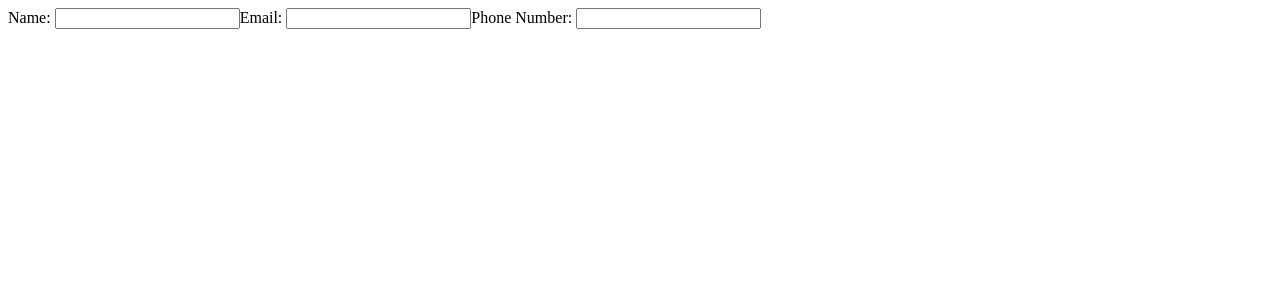
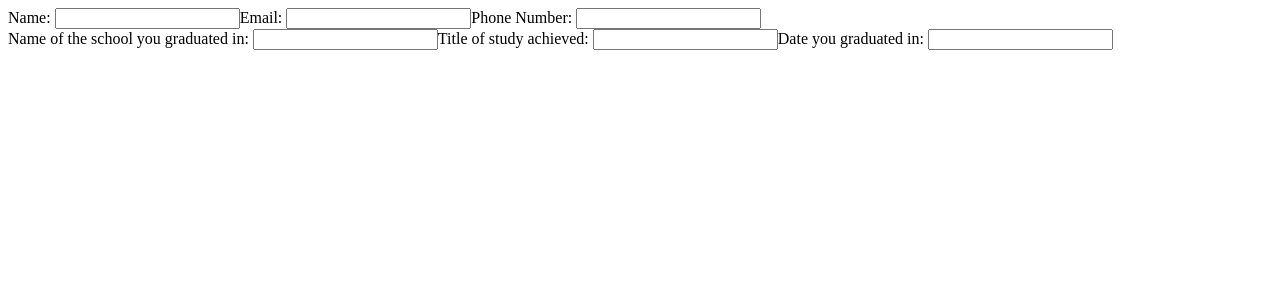
Before and after one commit to Vincde/Project-CV-Application, a React (Vite) app: page / in a window 1280 px wide. Shown: the top 300 px of the page. Built offline with nearby package versions, Linux system fonts and the light colour scheme.

Commit message:
Add EducationalExperience component into the App, with the same logic of GeneralInfo component

```diff
--- a/src/App.jsx
+++ b/src/App.jsx
@@ -1,16 +1,21 @@
 import GeneralInfo from './components/GeneralInfo';
+import EducationalExperience from './components/EducationalExperience';
 import { useState } from 'react';
 
 function App() {
   const [generalInfo, setGeneralInfo] = useState({name : '', email: '', phone: ""});
+  const [educationInfo, setEducationInfo] = useState({schoolName: '', titleOfStudy: '', dateOfStudy: ''})
 
 
-    function handleChange(e, changingObject, setChangingObject) {
-      setChangingObject({...changingObject, [e.target.id]: e.target.value});
-    }
+  function handleChange(e, changingObject, setChangingObject) {
+    setChangingObject({...changingObject, [e.target.id]: e.target.value});
+  }
 
   return(
+    <>
     <GeneralInfo generalInfo={generalInfo} setGeneralInfo={setGeneralInfo} handleChange={handleChange}></GeneralInfo>
+    <EducationalExperience educationInfo={educationInfo} setEducationInfo={setEducationInfo} handleChange={handleChange}></EducationalExperience>
+    </>
   );
 
 }
--- /dev/null
+++ b/src/components/EducationalExperience.jsx
@@ -0,0 +1,14 @@
+export default function EducationalExperience({educationInfo, setEducationInfo, handleChange}){
+    return(
+        <section>
+            <form onSubmit={(e) => e.preventDefault()}>
+                <label htmlFor="schoolName">Name of the school you graduated in: </label>
+                <input type="text" id="schoolName" value={educationInfo.schoolName} onChange={(e) => handleChange(e, educationInfo, setEducationInfo)}/>
+                <label htmlFor="titleOfStudy">Title of study achieved: </label>
+                <input type="text" id="titleOfStudy" value={educationInfo.titleOfStudy} onChange={(e) => handleChange(e, educationInfo, setEducationInfo)}/>
+                <label htmlFor="dateOfStudy">Date you graduated in: </label>
+                <input type="text" id="dateOfStudy" value={educationInfo.dateOfStudy} onChange={(e) => handleChange(e, educationInfo, setEducationInfo)}/>
+            </form>
+        </section>
+    )
+}
```
